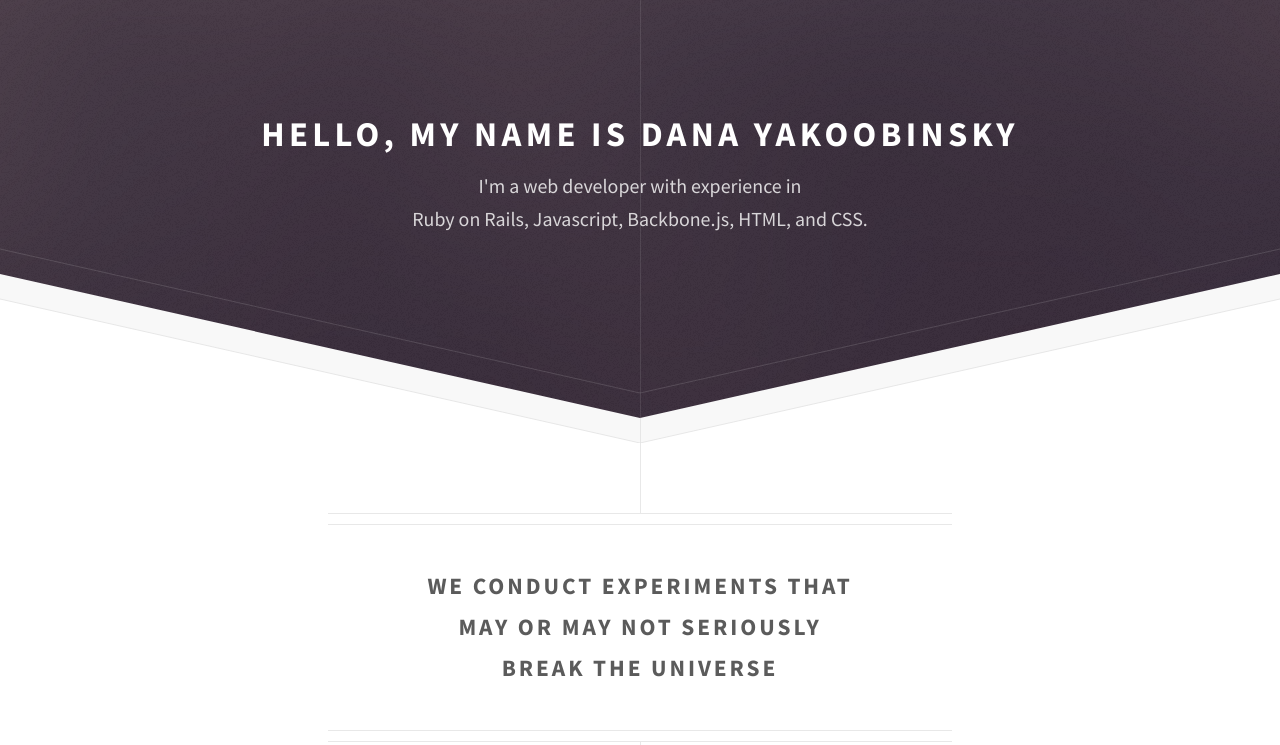
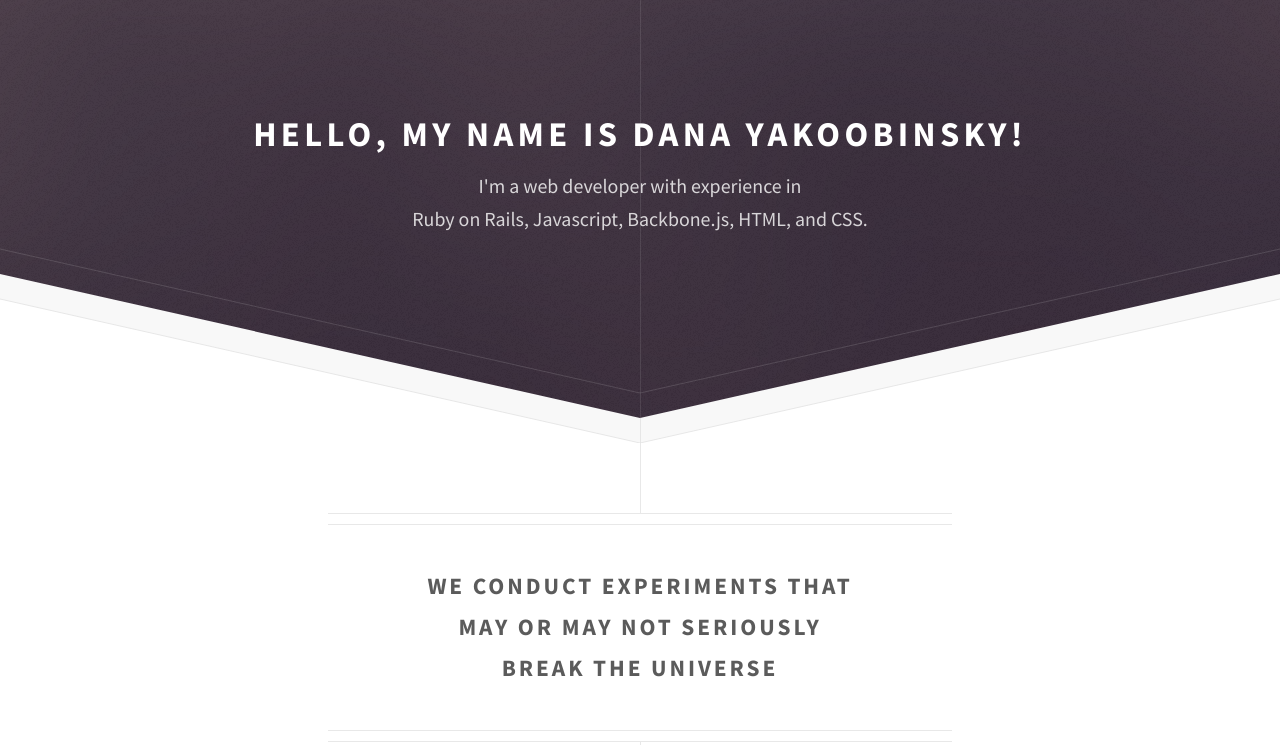
Before and after one commit to ladyd252/ladyd252.github.io, a plain HTML site: page index.html in a window 1280 px wide. Shown: the top 745 px of the page. Drawn offline with Linux system fonts and the light colour scheme.

Commit message:
Updated 'index.html' via CloudCannon

```diff
--- a/index.html
+++ b/index.html
@@ -24,11 +24,7 @@
 	<body>
 
 		<!-- Header -->
-			<div id="header" class="editable">
-				<h1>Hello, my name is Dana Yakoobinsky</h1>
-				<p>I'm a web developer with experience in<br />
-					Ruby on Rails, Javascript, Backbone.js, HTML, and CSS. </p>
-			</div>
+			<div id="header" class="editable"><h1>Hello, my name is Dana Yakoobinsky!</h1><p>I&#39;m a web developer with experience in<br />Ruby on Rails, Javascript, Backbone.js, HTML, and CSS.</p></div>
 
 		<!-- Main -->
 			<div id="main">
```
